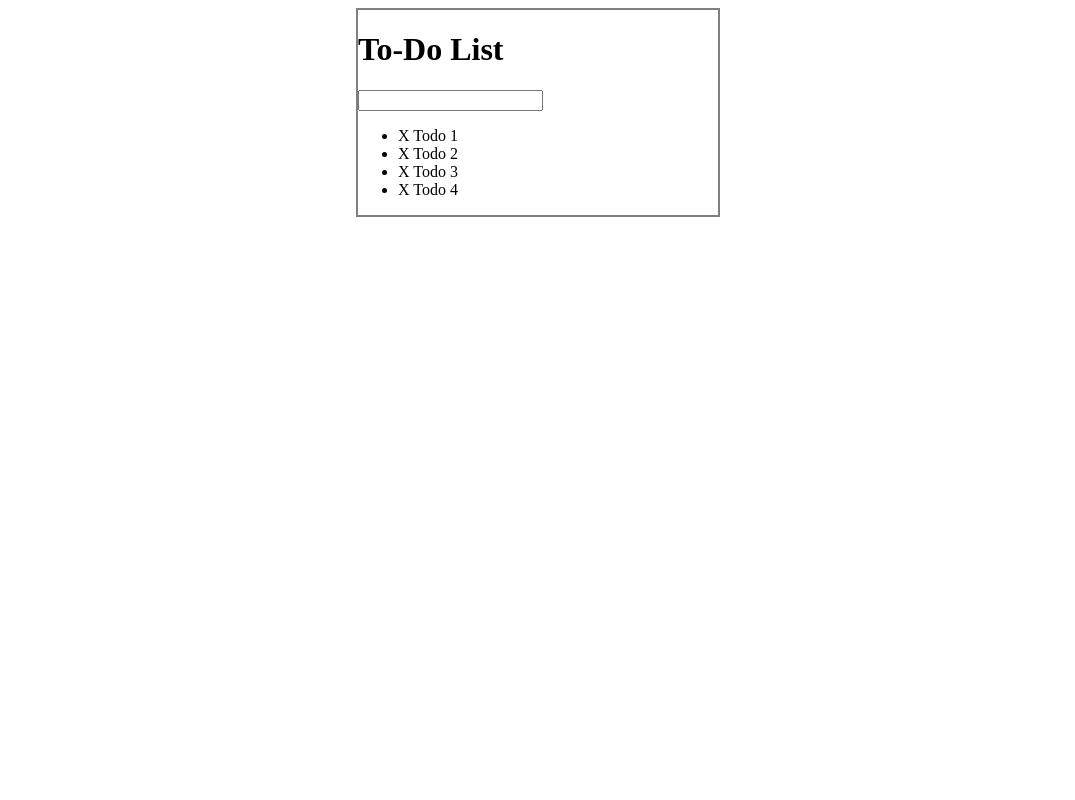
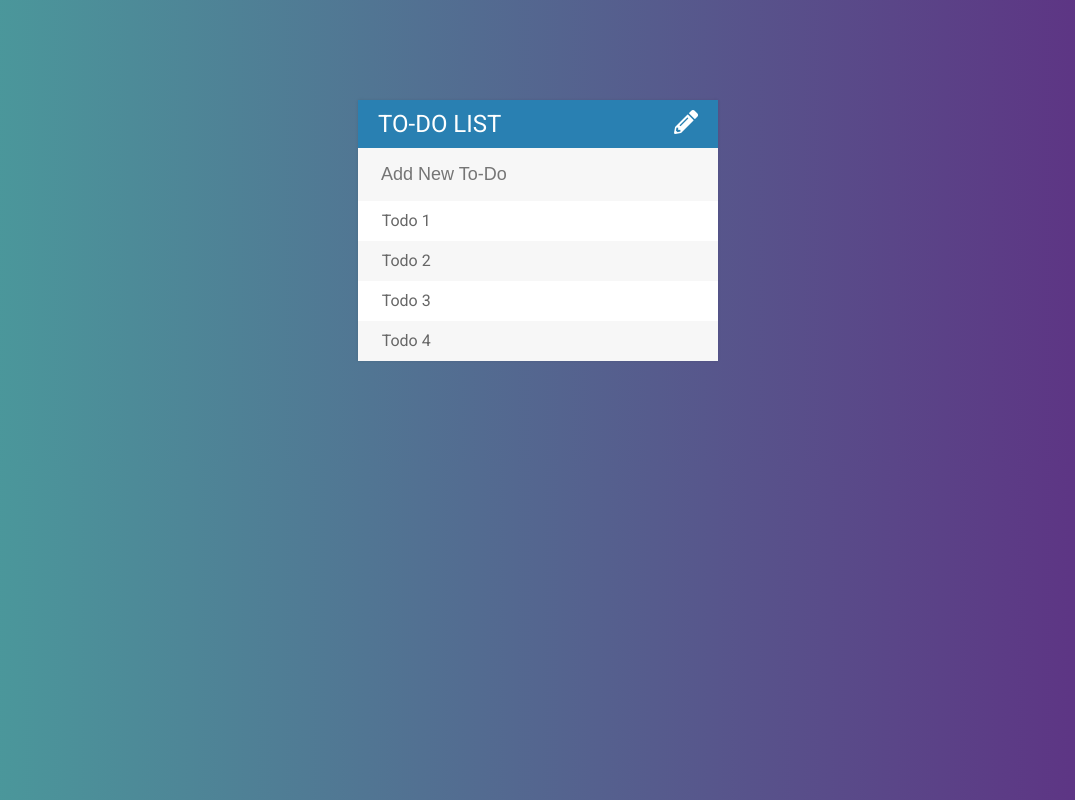
Before and after one commit to jonnymbaird/jqueryTodoList, a plain HTML site: page index.html in a window 1280 px wide. Shown: the whole page, without its empty margins (102-1177 px from the left). Drawn offline with Linux system fonts and the light colour scheme.

Commit message:
finalising

```diff
--- a/assets/css/main.css
+++ b/assets/css/main.css
@@ -1,10 +1,83 @@
-#container {
-    border: 2px solid grey;
-    width: 360px;
-    margin: 0 auto;
+body {
+    font-family: 'Roboto', sans-serif;
+    background: #5f2c82;  /* fallback for old browsers */
+    background: -webkit-linear-gradient(to right, #49a09d, #5f2c82);  /* Chrome 10-25, Safari 5.1-6 */
+    background: linear-gradient(to right, #49a09d, #5f2c82); /* W3C, IE 10+/ Edge, Firefox 16+, Chrome 26+, Opera 12+, Safari 7+ */
+
 }
+
+h1 {
+    background-color: #2980b2;
+    margin: 0;
+    color: white;
+    padding: 10px 20px;
+    text-transform: uppercase;
+    font-size: 24px;
+    font-weight: normal;
+}
+
+input {
+    font-size: 18px;
+    background-color: #f7f7f7;
+    width: 100%;
+    padding: 13px 13px 13px 20px;
+    box-sizing: border-box;
+    color: #2980b2;
+    border: 3px solid rgba(0, 0, 0, 0);
+}
+
+input:focus {
+    background-color: white;
+    border: 3px solid #2980b2;
+    outline: none;
+}
+ul {
+    list-style: none;
+    margin: 0;
+    padding: 0;
+}
+
+li {
+    background-color: white;
+    height: 40px;
+    line-height: 40px;
+    padding: 0;
+    color: #666;
+}
+
+li:nth-child(2n) {
+    background-color: #f7f7f7;
+}
+
+li span {
+    background-color: #e74c3c;
+    height: 40px;
+    margin-right: 20px;
+    text-align: center;
+    color: white;
+    width: 0;
+    display: inline-block;
+    transition: 0.2s linear;
+    opacity: 0;
+}
+
+li:hover span {
+    width: 40px;
+    opacity: 1.0;
+}
+
 
 .completed {
     color: grey;
     text-decoration: line-through;
 }
+.fa-pencil-alt {
+    float: right;
+}
+
+#container {
+    width: 360px;
+    margin: 100px auto;
+    background-color: #f7f7f7;
+    box-shadow: 0 0 3px rgba(0, 0, 0, 0.1);
+}
--- a/assets/js/main.js
+++ b/assets/js/main.js
@@ -20,7 +20,10 @@ $("input:text").keypress(function (event) {
         //clear the input
         $(this).val("");
         //add to the ul
-        $("ul").append("<li><span>X</span> " + newTodo + "</li>");
-
+        $("ul").append("<li><span><i class='fas fa-trash'></i></span> " + newTodo + "</li>");
     };
 });
+
+$("h1 span").on("click", function(){
+    $("input:text").fadeToggle();
+});
--- a/index.html
+++ b/index.html
@@ -4,7 +4,9 @@
     <!-- Required meta tags -->
     <meta charset="utf-8">
     <meta name="viewport" content="width=device-width, initial-scale=1, shrink-to-fit=no">
-
+    <!-- Font -->
+    <link href="https://fonts.googleapis.com/css?family=Roboto:400,500,700" rel="stylesheet">
+    <link rel="stylesheet" href="https://use.fontawesome.com/releases/v5.5.0/css/all.css" integrity="sha384-B4dIYHKNBt8Bc12p+WXckhzcICo0wtJAoU8YZTY5qE0Id1GSseTk6S+L3BlXeVIU" crossorigin="anonymous">
     <!-- CSS -->
     <link rel="stylesheet" type="text/css" media="screen" href="assets/css/main.css" />
     <!-- jQuery -->
@@ -14,13 +16,14 @@
   </head>
   <body>
     <div id="container">
-      <h1>To-Do List</h1>
-      <input type="text">
+      <h1>To-Do List<span><i class="fas fa-pencil-alt"></i></span></h1>
+
+      <input type="text" placeholder="Add New To-Do">
       <ul>
-        <li><span>X</span> Todo 1</li>
-        <li><span>X</span> Todo 2</li>
-        <li><span>X</span> Todo 3</li>
-        <li><span>X</span> Todo 4</li>
+        <li><span><i class="fas fa-trash"></i></span> Todo 1</li>
+        <li><span><i class="fas fa-trash"></i></span> Todo 2</li>
+        <li><span><i class="fas fa-trash"></i></span> Todo 3</li>
+        <li><span><i class="fas fa-trash"></i></span> Todo 4</li>
       </ul>
     </div>
 
```
